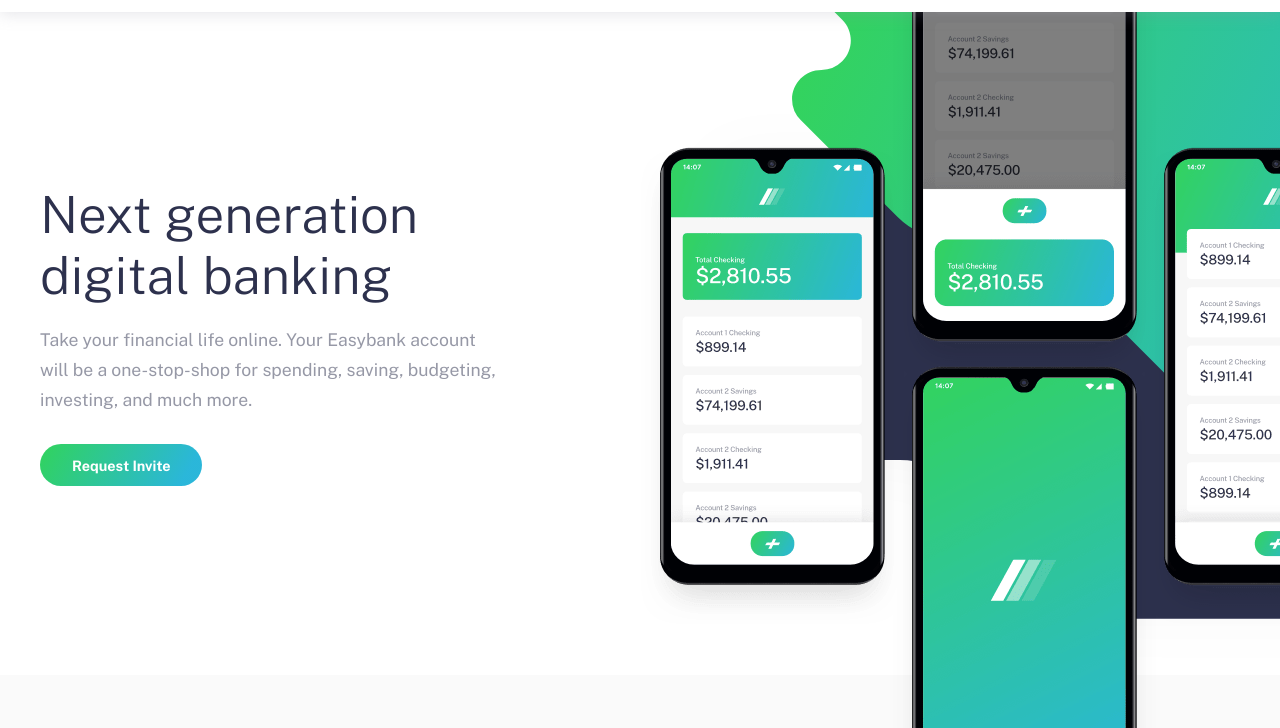
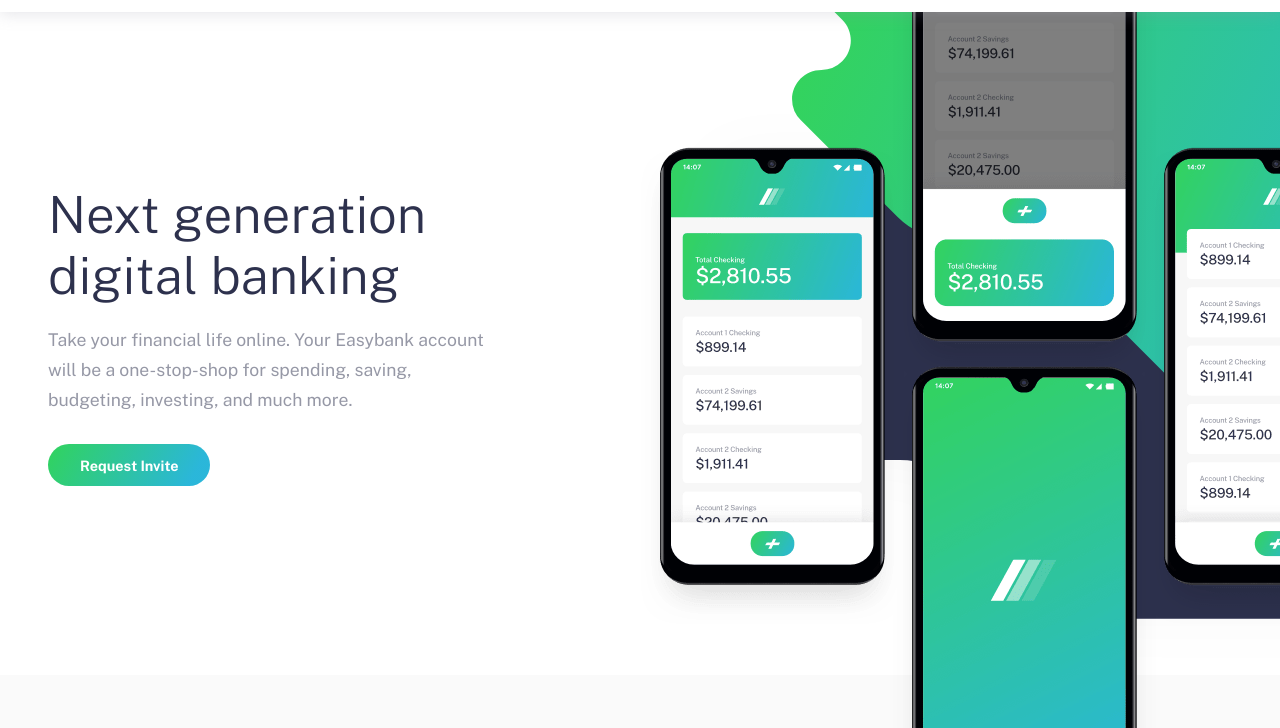
Before and after one commit to FluffyKas/easybank-landing-page, a plain HTML site: page index.html in a window 1280 px wide. Shown: the part 72-800 px from the top of the page. Drawn offline with nearby package versions, Linux system fonts and the light colour scheme.

Commit message:
Hero section: adding max-width and padding to hero-body to make it look better on mid-sized screens

```diff
--- a/styles.css
+++ b/styles.css
@@ -657,7 +657,7 @@ footer ul {
   background-size: contain;
   background-repeat: no-repeat;
   background-position: 50vw 0vh;
-  padding: 16rem 0 10rem 0;
+  padding: 16rem 0 10rem 1rem;
 }
 
 .hero-wrapper {
@@ -668,6 +668,7 @@ footer ul {
 .hero-body {
   text-align: left;
   margin: 0;
+  max-width: 29rem;
 }
 
 .hero-img {
```
